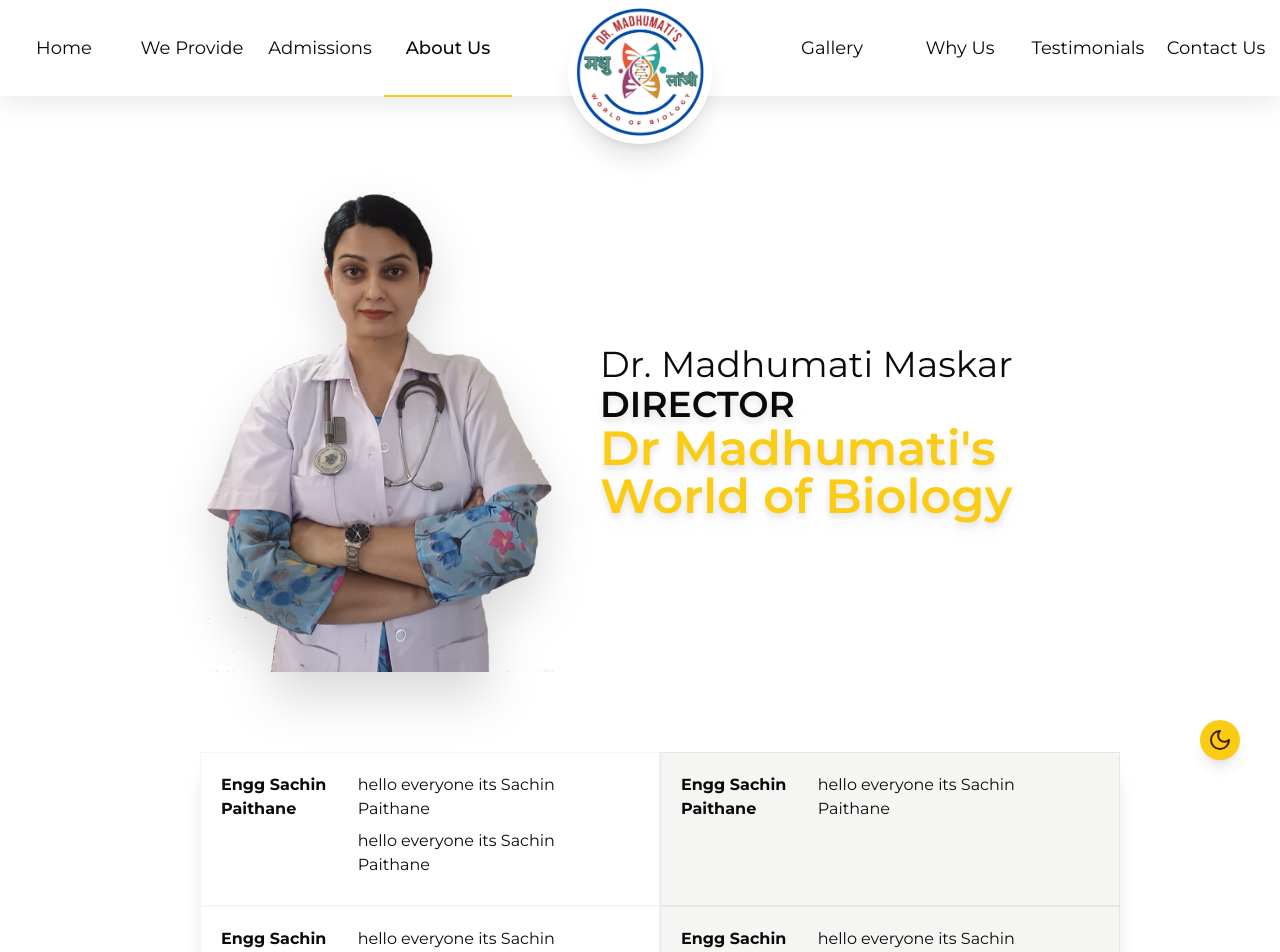
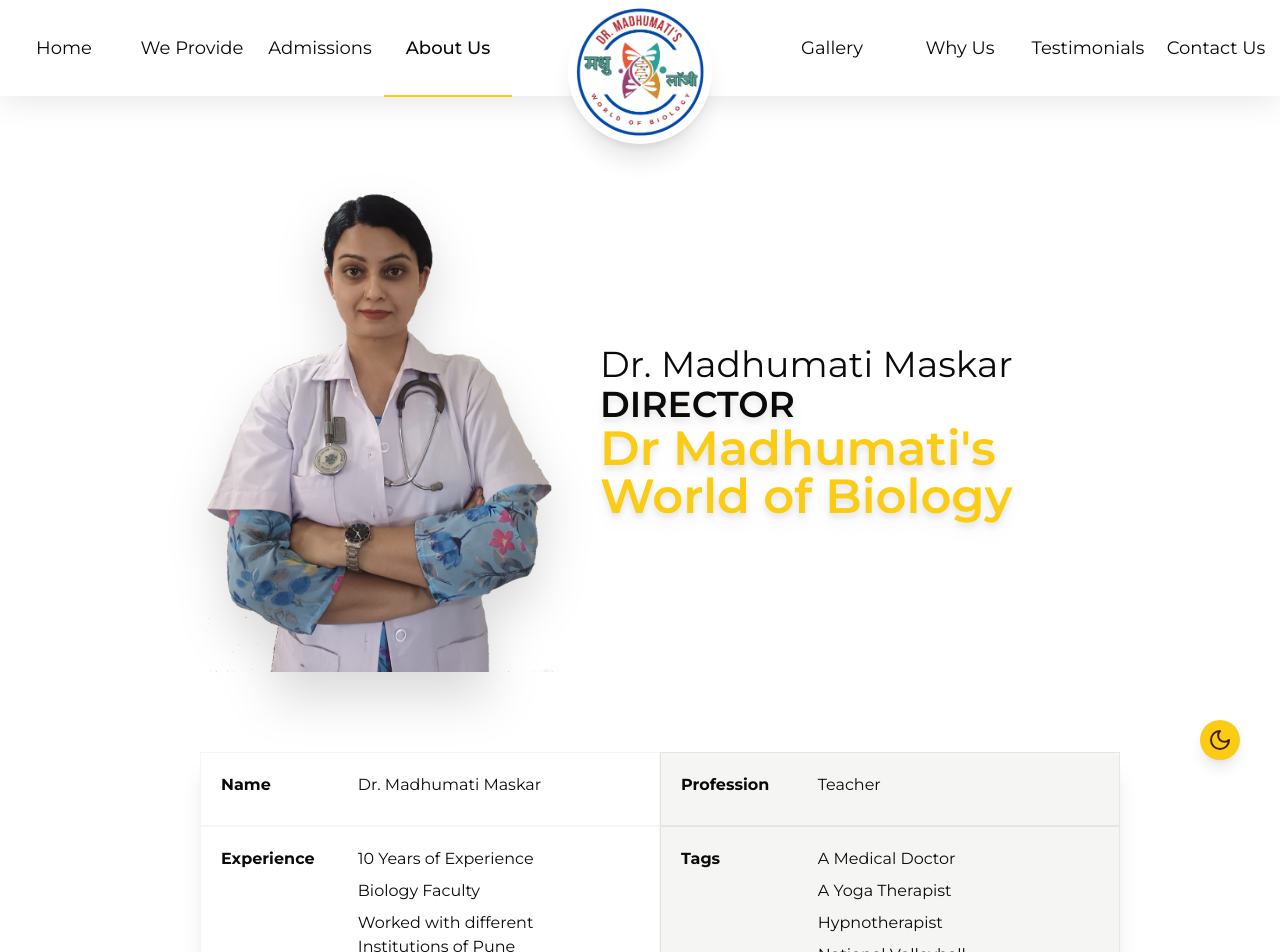
Before and after one commit to Omkar-Ghodake/Dr.-Madhumati-s-World-of-Biology, a Next.js app: page /about-us in a window 1280 px wide. Shown: the top 952 px of the page. Built offline with nearby package versions, Linux system fonts and the light colour scheme.

Commit message:
added data to about us

```diff
--- a/app/about-us/page.tsx
+++ b/app/about-us/page.tsx
@@ -1,60 +1,58 @@
-import MaxWidthWrapper from "@/components/MaxWidthWrapper";
-import DirectorInfo from "@/components/about-us/DirectorInfo";
-import Image from "next/image";
-import React from "react";
-import medicalExpert from "@/public/medical_expert.png";
+import MaxWidthWrapper from '@/components/MaxWidthWrapper'
+import DirectorInfo from '@/components/about-us/DirectorInfo'
+import Image from 'next/image'
+import React from 'react'
+import medicalExpert from '@/public/medical_expert.png'
 
 const AboutUs = () => {
   return (
-    <MaxWidthWrapper className="flex flex-col justify-between items-center md:space-x-10 space-y-5 md:space-y-0 pt-10 md:pt-24 px-0 md:px-5">
-      <div className="flex flex-col md:flex-row justify-between items-center mb-10 md:mb-20">
-        <div className="relative h-[40vh] md:h-[60vh] w-[30vh] md:w-[50vh] mb-10 md:mb-0">
+    <MaxWidthWrapper className='flex flex-col justify-between items-center md:space-x-10 space-y-5 md:space-y-0 pt-10 md:pt-24 px-0 md:px-5'>
+      <div className='flex flex-col md:flex-row justify-between items-center mb-10 md:mb-20'>
+        <div className='relative h-[40vh] md:h-[60vh] w-[30vh] md:w-[50vh] mb-10 md:mb-0'>
           <Image
             src={medicalExpert}
-            alt=""
+            alt=''
             fill
-            placeholder="blur"
-            className="object-contain drop-shadow-2xl"
+            placeholder='blur'
+            className='object-contain drop-shadow-2xl'
           />
         </div>
 
-        <div className="flex-1 h-full md:p-5">
-          <h3 className="text-3xl md:text-4xl">Dr. Madhumati Maskar</h3>
-          <h1 className="text-3xl md:text-4xl font-semibold drop-shadow-lg">
+        <div className='flex-1 h-full md:p-5'>
+          <h3 className='text-3xl md:text-4xl'>Dr. Madhumati Maskar</h3>
+          <h1 className='text-3xl md:text-4xl font-semibold drop-shadow-lg'>
             DIRECTOR
           </h1>
-          <h2 className="text-4xl md:text-5xl font-semibold drop-shadow-lg text-primary">
+          <h2 className='text-4xl md:text-5xl font-semibold drop-shadow-lg text-primary'>
             Dr Madhumati&apos;s World of Biology
           </h2>
         </div>
       </div>
-      <div className="bg-secondary w-full flex flex-wrap rounded-lg shadow-xl">
+      <div className='bg-secondary w-full flex flex-wrap rounded-lg shadow-xl'>
+        <DirectorInfo index={0} title='Name' desc={['Dr. Madhumati Maskar']} />
+        <DirectorInfo index={1} title='Profession' desc={['Teacher']} />
         <DirectorInfo
-          index={0}
-          title="Engg Sachin Paithane"
+          index={2}
+          title='Experience'
           desc={[
-            "hello everyone its Sachin Paithane",
-            "hello everyone its Sachin Paithane",
+            '10 Years of Experience',
+            'Biology Faculty',
+            'Worked with different Institutions of Pune',
           ]}
         />
         <DirectorInfo
-          index={1}
-          title="Engg Sachin Paithane"
-          desc={["hello everyone its Sachin Paithane"]}
-        />
-        <DirectorInfo
-          index={2}
-          title="Engg Sachin Paithane"
-          desc={["hello everyone its Sachin Paithane"]}
-        />
-        <DirectorInfo
           index={3}
-          title="Engg Sachin Paithane"
-          desc={["hello everyone its Sachin Paithane"]}
+          title='Tags'
+          desc={[
+            'A Medical Doctor',
+            'A Yoga Therapist',
+            'Hypnotherapist',
+            'National Volleyball Champion',
+          ]}
         />
       </div>
     </MaxWidthWrapper>
-  );
-};
+  )
+}
 
-export default AboutUs;
+export default AboutUs
```
